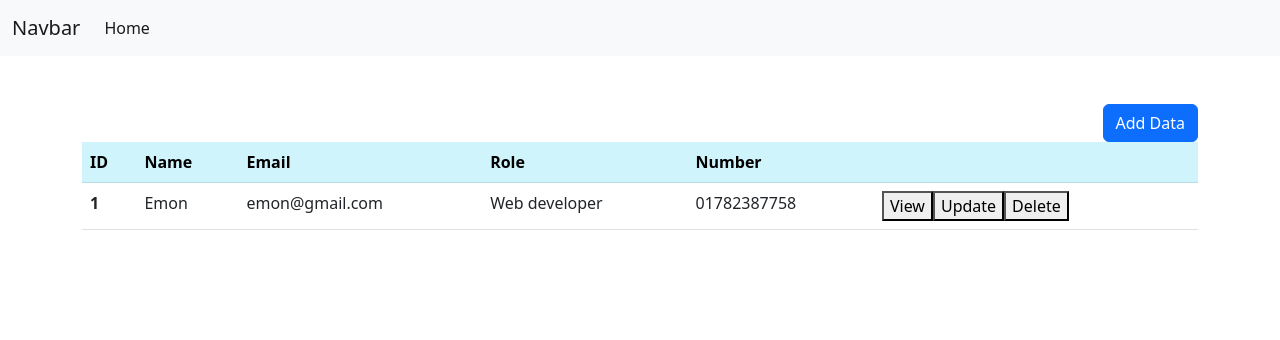
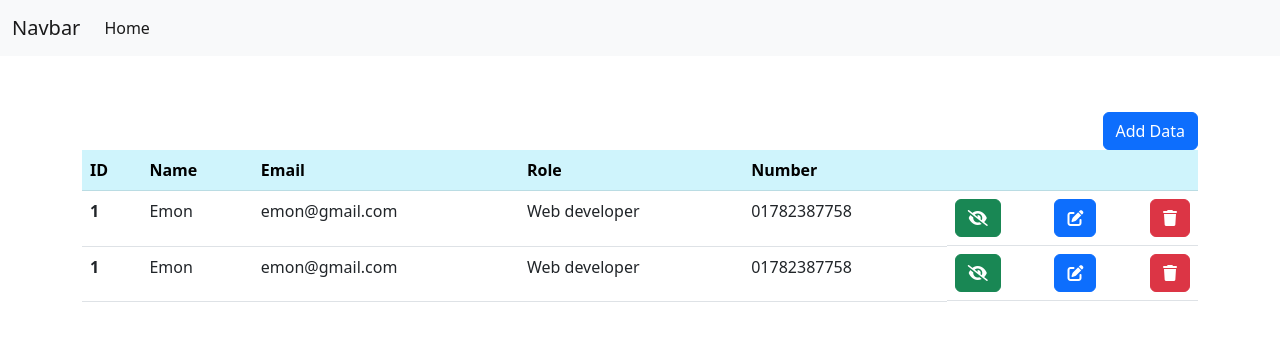
Before and after one commit to Emrul-Hasan/CRUD-with-MERN-Stack, a React (Create React App) app in the folder client/: page / in a window 1280 px wide. Shown: the top 340 px of the page. Built offline with nearby package versions, Linux system fonts and the light colour scheme.

Commit message:
HomePage

```diff
--- a/client/public/index.html
+++ b/client/public/index.html
@@ -10,6 +10,7 @@
       content="Web site created using create-react-app"
     />
     <link rel="apple-touch-icon" href="%PUBLIC_URL%/logo192.png" />
+    <link rel="stylesheet" href="https://cdnjs.cloudflare.com/ajax/libs/font-awesome/6.2.0/css/all.min.css" integrity="sha512-xh6O/CkQoPOWDdYTDqeRdPCVd1SpvCA9XXcUnZS2FmJNp1coAFzvtCN9BmamE+4aHK8yyUHUSCcJHgXloTyT2A==" crossorigin="anonymous" referrerpolicy="no-referrer" />
     <!--
       manifest.json provides metadata used when your web app is installed on a
       user's mobile device or desktop. See https://developers.google.com/web/fundamentals/web-app-manifest/
--- a/client/src/App.css
+++ b/client/src/App.css
@@ -1,3 +1,6 @@
 .add-btn{
   text-align: right;
 }
+.container{
+  overflow: auto;
+}
--- a/client/src/components/Home.js
+++ b/client/src/components/Home.js
@@ -26,10 +26,22 @@ const Home = () => {
       <td>emon@gmail.com</td>
       <td>Web developer</td>
       <td>01782387758</td>
-      <td>
-        <button>View</button>
-        <button>Update</button>
-        <button>Delete</button>
+      <td className='d-flex justify-content-between'>
+        <button className='btn btn-success' ><i class="fa-sharp fa-solid fa-eye-slash"></i></button>
+        <button className='btn btn-primary'><i class="fa-sharp fa-solid fa-pen-to-square"></i></button>
+        <button className='btn btn-danger'><i class="fa-solid fa-trash"></i></button>
+      </td>
+    </tr>
+    <tr>
+      <th scope="row">1</th>
+      <td>Emon</td>
+      <td>emon@gmail.com</td>
+      <td>Web developer</td>
+      <td>01782387758</td>
+      <td className='d-flex justify-content-between'>
+        <button className='btn btn-success' ><i class="fa-sharp fa-solid fa-eye-slash"></i></button>
+        <button className='btn btn-primary'><i class="fa-sharp fa-solid fa-pen-to-square"></i></button>
+        <button className='btn btn-danger'><i class="fa-solid fa-trash"></i></button>
       </td>
     </tr>
 
```
